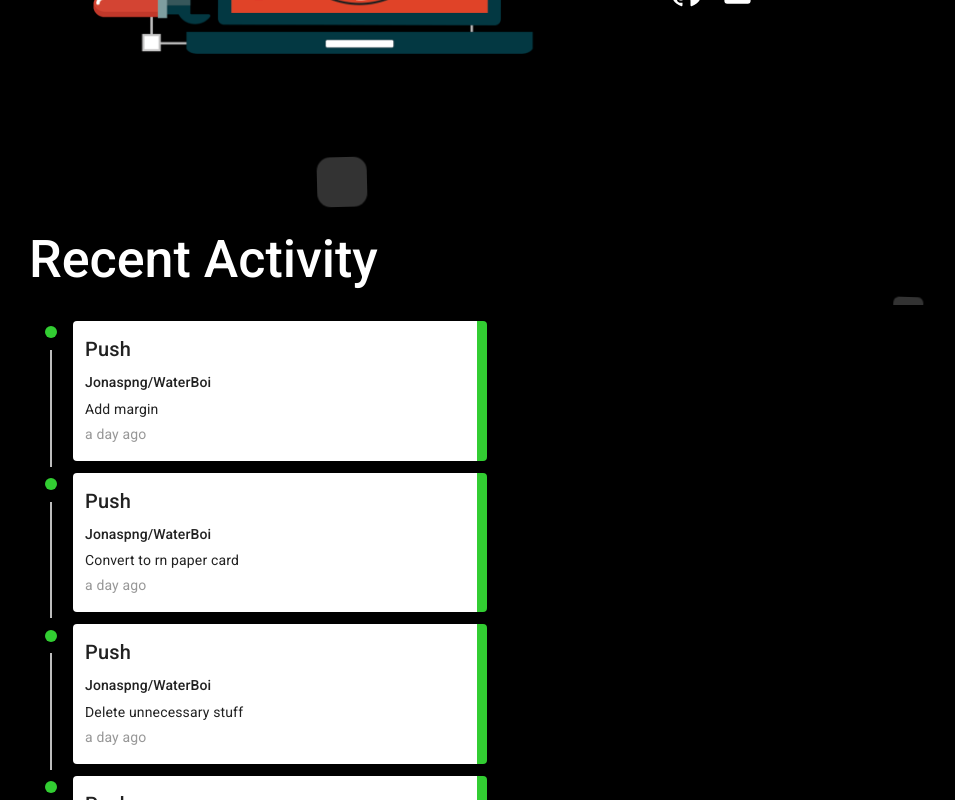
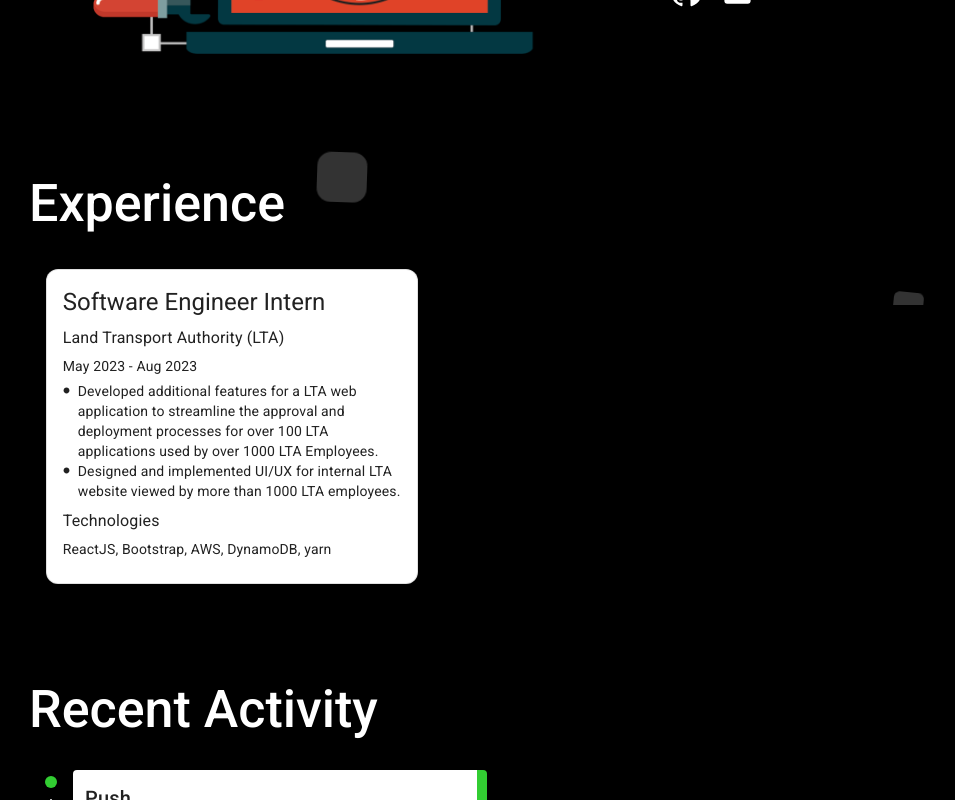
Before and after one commit to Jonaspng/react-cv-website, a React (Create React App) app: page / in a window 1280 px wide. Shown: the part 495-1295 px from the top of the page, without its empty margins (3-958 px from the left). Built offline with nearby package versions, Linux system fonts and the light colour scheme; no server answers.

Commit message:
Add Experience Section

```diff
--- /dev/null
+++ b/src/components/ExperienceSection/Experiences.js
@@ -0,0 +1,41 @@
+import { Grid, Typography } from "@mui/material";
+import { Box } from "@mui/system";
+import Cards from "../Cards";
+import ExperienceData from "../../data/ExperienceData";
+
+
+function Experiences() {
+
+  const data = ExperienceData;
+
+  function renderCard(data) {
+    return (
+      <Cards
+        key={data.title}
+        title={data.title}
+        location={data.location}
+        date={data.date}
+        descriptions={data.descriptions}
+        technologies={data.technologies}
+        githubLink={data.githubLink}
+        websiteLink={data.websiteLink}
+        hasActions="false"
+      />
+    );
+  }
+
+  return (
+    <Box pt={3} pl={4} pr={4} id={'projects'}>
+      <Typography variant="h3" gutterBottom fontSize={52} fontWeight={500}>
+        Experience
+      </Typography>
+      <Grid container>
+        {data.map(renderCard)}
+      </Grid>
+    </Box>
+
+  );
+
+}
+
+export default Experiences;
--- /dev/null
+++ b/src/data/ExperienceData.js
@@ -0,0 +1,10 @@
+const ExperienceData = [
+  { title:"Software Engineer Intern",
+    location: "Land Transport Authority (LTA)",
+    date: "May 2023 - Aug 2023",
+    descriptions:["Developed additional features for a LTA web application to streamline the approval and deployment processes for over 100 LTA applications used by over 1000 LTA Employees.",
+                "Designed and implemented UI/UX for internal LTA website viewed by more than 1000 LTA employees."],
+    technologies:"ReactJS, Bootstrap, AWS, DynamoDB, yarn",
+}]
+
+export default ExperienceData;
--- a/src/pages/MainPage.js
+++ b/src/pages/MainPage.js
@@ -5,6 +5,7 @@ import Circles from '../components/Circles';
 import History from '../components/History';
 import Projects from '../components/ProjectSection/Projects';
 import RecentActivity from '../components/RecentActivityTimeLine/RecentActivity';
+import Experiences from '../components/ExperienceSection/Experiences';
 
 import Topbar from '../components/Bars/TopBar';
 import BottomBar from '../components/Bars/BottomBar';
@@ -16,6 +17,7 @@ function MainPage() {
       <Topbar />
       <div>
         <AboutMe />
+        <Experiences />
         <RecentActivity />
         <Projects />
         <History />
```
